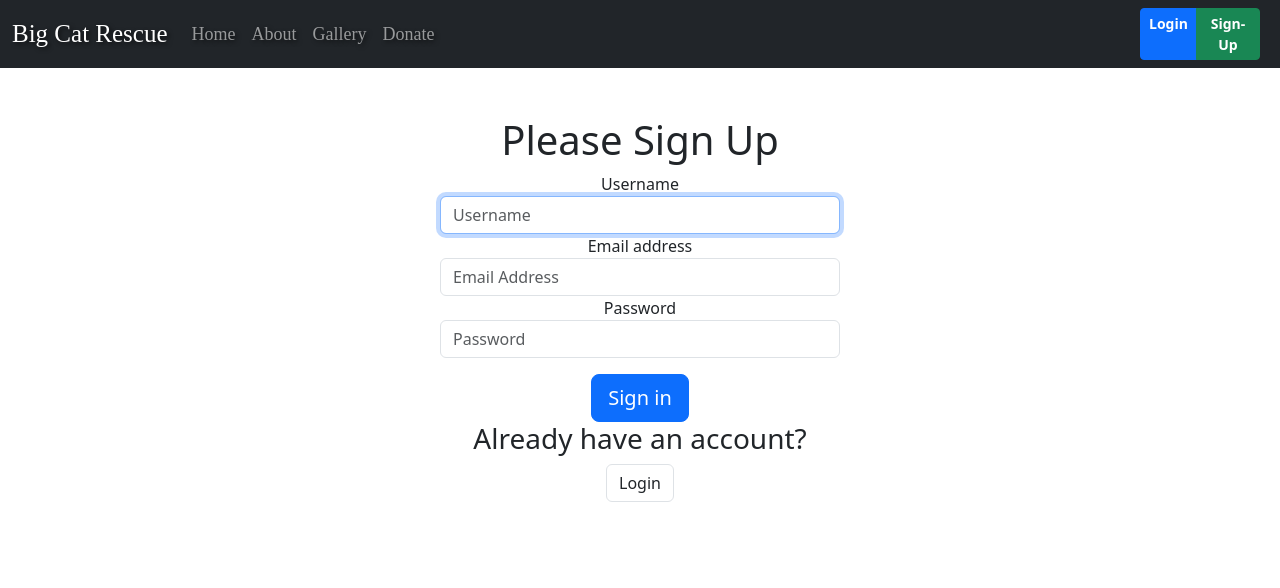
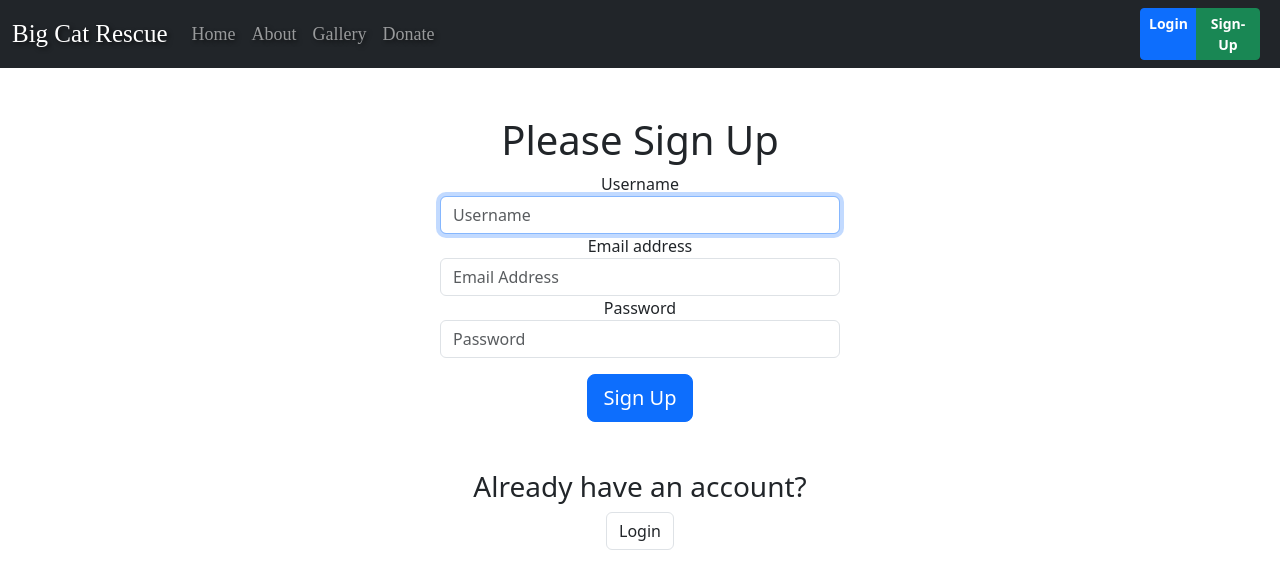
Before and after one commit to chlawrence31/cen3031-project, a React (Create React App) app in the folder frontend/: page /signup in a window 1280 px wide. Shown: the top 588 px of the page. Built offline with nearby package versions, Linux system fonts and the light colour scheme; the HTML template or start-up script is replaced by a standard one.

Commit message:
Changed wording in login/signup pages. Added coverflow effect to the top animals carousel on homepage.

```diff
--- a/frontend/src/Pages/Login.js
+++ b/frontend/src/Pages/Login.js
@@ -70,7 +70,7 @@ function Login() {
         <div className="mt-3">
           <button className="btn btn-lg btn-primary btn-block" type="submit">Sign in</button>
         </div>
-        <h3>Don't have an account?</h3>
+        <h3 className = 'mt-5'>Don't have an account?</h3>
         <Link to="/signup" className="btn btn-default border">Create Account</Link>
       </form>
     </div>
--- a/frontend/src/Pages/Signup.js
+++ b/frontend/src/Pages/Signup.js
@@ -36,9 +36,9 @@ function Signup() {
       <input type="password" id="inputPassword" class="form-control" placeholder="Password"
       name = 'password' onChange={handleInput} required></input>
       <div className ="mt-3">
-        <button className ="btn btn-lg btn-primary btn-block" type="submit">Sign in</button>
+        <button className ="btn btn-lg btn-primary btn-block" type="submit">Sign Up</button>
       </div>
-      <h3>Already have an account?</h3>
+      <h3 className = 'mt-5'>Already have an account?</h3>
       <Link to="/login" className ="btn btn-default border">Login</Link>
       </form>
     </div>
--- a/frontend/src/Pages/TopAnimalSlides.js
+++ b/frontend/src/Pages/TopAnimalSlides.js
@@ -1,5 +1,5 @@
 import { Swiper, SwiperSlide } from 'swiper/react';
-import { Navigation, Pagination, Scrollbar, A11y} from 'swiper/modules';
+import { Navigation, Pagination, Scrollbar, A11y, EffectCoverflow} from 'swiper/modules';
 
 // Import Swiper Styles
 import 'swiper/css/bundle';
@@ -7,10 +7,18 @@ import 'swiper/css/bundle';
 export const TopAnimalSlides = ({ topAnimals }) => {
     return (
         <Swiper
-        modules={[Navigation, Pagination, Scrollbar, A11y]}
+        modules={[Navigation, Pagination, Scrollbar, A11y, EffectCoverflow]}
         spaceBetween={0}
         slidesPerView={3}
         navigation
+        effect={'coverflow'}
+        coverflowEffect={{
+            rotate: 30,
+            stretch: 0,
+            depth: 100,
+            modifier: 1,
+            slideShadows: true
+        }}
         pagination={{ clickable: true }}
         scrollbar={{ draggable: true }}
         onSwiper={(swiper) => console.log(swiper)}
```
